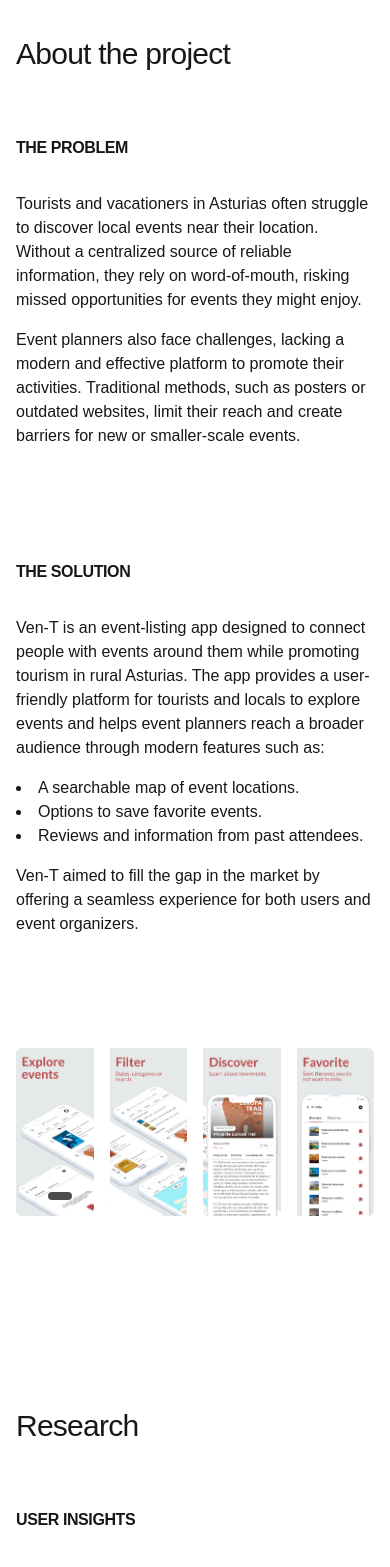
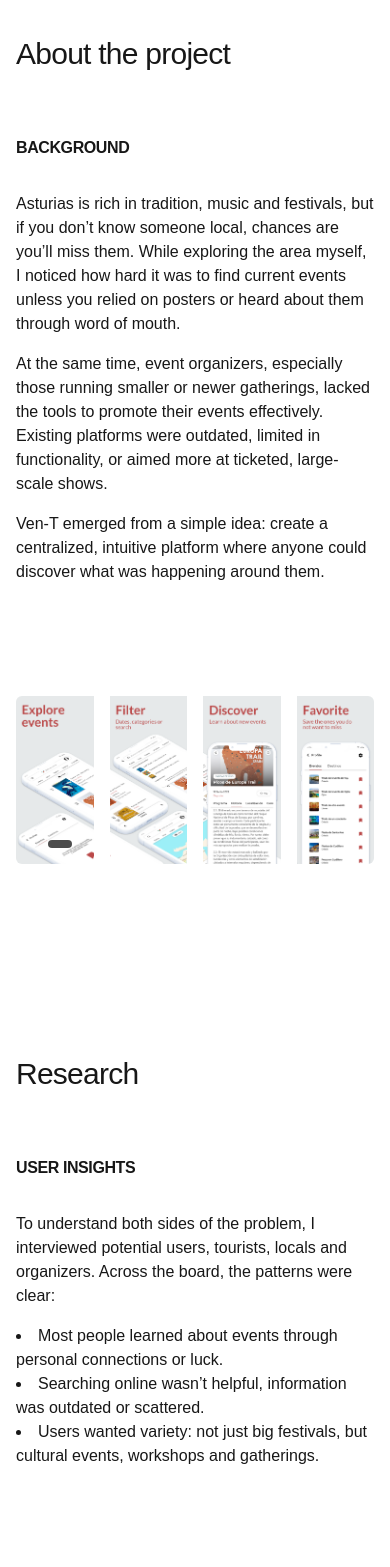
Before and after one commit to Thysreg/mac-portfolio, a Next.js app: page /vent in a window 390 px wide. Shown: the part 1320-2887 px from the top of the page. Built offline with nearby package versions, Linux system fonts and the light colour scheme.

Commit message:
Updated Ven-T copy

```diff
--- a/app/page.tsx
+++ b/app/page.tsx
@@ -75,6 +75,7 @@ export default function Home() {
                 chip3='Mobile App'
                 chip4='Prototype'
                 chip5='Test'
+                summary='Connecting Travelers and Locals with Culture'
                 link='/vent'
                 src='/ven-t-mockups-isometric.jpg'
                 alt='ven-t app mockups'
--- a/app/vent/page.tsx
+++ b/app/vent/page.tsx
@@ -8,7 +8,7 @@ import React from 'react'
 
 function Vent() {
 
-  const sections = [ "About", "Research", "Ideation & Design", "Development & Launch", "Future Opportunities" ];
+  const sections = [ "About", "Research", "Ideation & Design", "Development & Launch", "Future Opportunities", "Reflections" ];
 
   return (
     <div>
@@ -46,43 +46,15 @@ function Vent() {
 
           {/* About */}
           <section id="About" className="space-y-16 pt-24 md:pt-60">
-                <h2>
-                    About the project
-                </h2>
+                <h2>About the project</h2>
                 <div className='projectSection'>
-                <h3 className='projectSectionLeft'>
-                    The Problem
-                </h3>
+                  <h3 className='projectSectionLeft'>Background</h3>
                   <div className='projectSectionRight'>
-                <p>
-                Tourists and vacationers in Asturias often struggle to discover local events near their location. Without a centralized source of reliable information, they rely on word-of-mouth, risking missed opportunities for events they might enjoy.
-                </p>
-                <p>
-                Event planners also face challenges, lacking a modern and effective platform to promote their activities. Traditional methods, such as posters or outdated websites, limit their reach and create barriers for new or smaller-scale events.
-                </p>
+                    <p>Asturias is rich in tradition, music and festivals, but if you don’t know someone local, chances are you’ll miss them. While exploring the area myself, I noticed how hard it was to find current events unless you relied on posters or heard about them through word of mouth.</p>
+                    <p>At the same time, event organizers, especially those running smaller or newer gatherings, lacked the tools to promote their events effectively. Existing platforms were outdated, limited in functionality, or aimed more at ticketed, large-scale shows.</p>
+                    <p>Ven-T emerged from a simple idea: create a centralized, intuitive platform where anyone could discover what was happening around them.</p>
                   </div>
                 </div>
-
-                <div className='projectSection'>
-                <h3 className='projectSectionLeft'>
-                    The Solution
-                </h3>
-                <div className='projectSectionRight'>
-                <p>
-                Ven-T is an event-listing app designed to connect people with events around them while promoting tourism in rural Asturias. The app provides a user-friendly platform for tourists and locals to explore events and helps event planners reach a broader audience through modern features such as:
-                </p>
-                <ul className='list-disc list-inside'>
-                  <li>A searchable map of event locations.</li>
-                  <li>Options to save favorite events.</li>
-                  <li>Reviews and information from past attendees.</li>
-                </ul>
-                <p>
-                Ven-T aimed to fill the gap in the market by offering a seamless experience for both users and event organizers.
-                </p>
-                </div>
-
-                </div>
-
                 <Project4Image
                  src1='/vent-1.png'
                  alt1='ven-t explore events'
@@ -98,68 +70,47 @@ function Vent() {
 
             {/* Research */}
             <section id="Research" className="space-y-16 pt-24 md:pt-60">
-                <h2>
-                    Research
-                </h2>
+                <h2>Research</h2>
                 <div className='projectSection '>
-                <h3 className='projectSectionLeft'>
-                    User Insights
-                </h3>
+                <h3 className='projectSectionLeft'>User Insights</h3>
                 <div className='projectSectionRight'>
-                <p>
-                Through user interviews, several key patterns emerged:
-                </p>
+                  <p>To understand both sides of the problem, I interviewed potential users, tourists, locals and organizers. Across the board, the patterns were clear:</p>
                   <ul className='list-disc list-inside'>
-                  <li>People often rely on acquaintances or local contacts to learn about traditional events.</li>
-                  <li>Event information is rarely sought online due to unreliable or incomplete results.</li>
-                  <li>Users expressed interest in discovering diverse events beyond traditional parties.</li>
+                    <li>Most people learned about events through personal connections or luck.</li>
+                    <li>Searching online wasn’t helpful, information was outdated or scattered.</li>
+                    <li>Users wanted variety: not just big festivals, but cultural events, workshops and gatherings.</li>
                   </ul>
                 </div>
 
                 </div>
                 <div className='projectSection'>
-                <h3 className='projectSectionLeft text-wrap'>
-                    Competitive Analysis
-                </h3>
-                <p className='projectSectionRight'>
-                While platforms like Fiestas de Asturias and Pella de Ocio share a similar focus, they lacked essential features like maps or event-saving options. Indirect competitors like Google or Eventbrite provide limited information or are tailored more toward ticketed events. This gap reinforced the need for a modern and localized solution.
-                </p>
+                  <h3 className='projectSectionLeft text-wrap'>Competitive Analysis</h3>
+                  <div className='projectSectionRight'>
+                    <p>I also analyzed local competitors like Fiestas de Asturias and Pella de Ocio, as well as larger discovery platforms like Eventbrite or Google Maps. While the latter offered general event listings, none addressed the specific needs of rural tourism or community-based events in Asturias. Most lacked even basic features like maps, filters, or saved favorites.</p>
+                    <p>This reinforced our opportunity: to create something local, modern and easy to use.</p>
                   </div>
-
+                </div>
             </section>
 
             {/* Ideation */}
             <section id="Ideation & Design" className="space-y-8 pt-24 md:pt-60">
-                <h2>
-                    Ideation & Design
-                </h2>
+                <h2>Ideation & Design</h2>
                 <div className='projectSection'>
-                <h3 className='projectSectionLeft'>
-                    Value Proposition
-                </h3>
+                  <h3 className='projectSectionLeft'>Value Proposition</h3>
                   <div className='projectSectionRight'>
-                <p>
-                Ven-T bridges the gap between tourists, locals and event planners by offering a centralized and reliable platform. Key features include:
-                </p>
+                    <p>The core value of Ven-T was clarity and usefulness, for both tourists and event organizers. I focused on three key features:</p>
                     <ul className='list-disc list-inside'>
-                  <li>A map-based interface for exploring events.</li>
-                  <li>Save-to-favorites functionality.</li>
-                  <li>Easy filtering and recommendations based on user behavior.</li>
+                      <li>A <b>map-based interface</b> to visualize events by proximity</li>
+                      <li>A simple <b>save-to-favorites</b> system</li>
+                      <li>Smart <b>filtering</b> that helped users find events based on time, location, or type</li>
                     </ul>
                   </div>
 
                 </div>
                 <div className='projectSection'>
-                <h3 className='projectSectionLeft'>
-                    Design Process
-                </h3>
+                  <h3 className='projectSectionLeft'>Prioritazion Features</h3>
                   <div className='projectSectionRight'>
-                <h4>
-                  Feature Prioritization
-                </h4>
-                <p>
-                Using a Feature Prioritization Matrix, essential functionalities were identified to ensure user needs were met without overcomplicating the initial development.
-                </p>
+                    <p>To keep the MVP realistic, I created a Feature Prioritization Matrix, balancing user needs with technical feasibility. Some initial ideas (like gamified event badges or calendar integrations) were intentionally deferred to keep the scope tight.</p>
                   </div>
                 </div>
 
@@ -171,22 +122,10 @@ function Vent() {
                 label='Feature Prioritization Matrix'
                 />
                 <div className='projectSection'>
-                  <h3 className='projectSectionLeft'></h3>
+                  <h3 className='projectSectionLeft'>Sketches to Prototypes</h3>
                   <div className='projectSectionRight'>
-                  <h4>
-                  Wireframe & Prototypes
-                </h4>
-                <p>
-                Early sketches explored multiple layouts and filtering options. Iterative design sessions refined the app’s focus, ensuring a simple and intuitive user experience.
-                </p>
-                <ul className='list-disc list-inside'>
-                  <li>
-                  <b>Initial Prototypes:</b> Early designs included unnecessary features, prioritizing aesthetics over functionality. Feedback and research highlighted the need to streamline the app.
-                  </li>
-                </ul>
-
+                    <p>Early sketches explored different layouts and flows, but the first prototypes leaned too much into style over usability. Through testing and feedback, I gradually stripped the UI back, keeping only what helped users navigate quickly and confidently.</p>
                   </div>
-
                 </div>
 
                 <ProjectImage
@@ -203,13 +142,10 @@ function Vent() {
                 label='Old prototype screens'
                 />
                 <div className='projectSection'>
-                  <div className='projectSectionLeft'>
+                  <h3 className='projectSectionLeft'>High-Fidelity Design</h3>
+                  <div className='projectSectionRight'>
+                    <p>Once the structure was set, I built a clean, consistent design system using Figma, adaptable for both Android and iOS. I focused on visual clarity and real-world usability.</p>
                   </div>
-                  <ul className='projectSectionRight list-disc list-inside'>
-                    <li>
-                      <b>High-Fidelity Designs:</b> User research informed the final designs, focusing on practical features like filtering, event details and location-based exploration.
-                    </li>
-                  </ul>
                 </div>
 
                 <ProjectImage
@@ -222,24 +158,13 @@ function Vent() {
 
             {/* launch */}
             <section id="Development & Launch" className="space-y-8 pt-24 md:pt-60">
-                <h2>
-                    Development & Launch
-                </h2>
+                <h2>Development & Launch</h2>
                 <div className='projectSection'>
-                  <h3 className='projectSectionLeft'>
-                    Beta Version
-                  </h3>
+                  <h3 className='projectSectionLeft'>Beta Version</h3>
                   <div className='projectSectionRight'>
-                    <p>
-                    Ven-T&apos;s development began with a focus on replicating the high-fidelity designs as closely as possible while ensuring performance and feasibility. Some design compromises were necessary to optimize speed and usability. <br />
-                    </p>
-                    <p>
-                    The app was successfully developed and made available for download during its beta phase, providing initial users with a seamless way to discover events and gather valuable feedback. <br />
-
-                    </p>
-                    <p>
-                      <i>Note: Ven-T is no longer available for download, but it represents a completed development cycle with a functional product.</i>
-                    </p>
+                    <p>Using Flutter, I developed the mobile app to match the designs as closely as possible, while optimizing for speed and simplicity. Some design adjustments were made during development to improve load times and offline performance.</p>
+                    <p>A beta version of the app was released for Android and iOS and shared among early testers, who used it during the local spring festival season. Their feedback helped refine event listings, filters and interaction flows.</p>
+                    <p><i>🛈 Note: Ven-T is no longer available for download, but the app completed its full design and development cycle with a working beta version available in both app stores.</i></p>
                   </div>
                 </div>
 
@@ -248,31 +173,32 @@ function Vent() {
 
             {/* future */}
             <section id="Future Opportunities" className="space-y-8 py-24 md:py-60">
-                <h2>
-                    Future Opportunities
-                </h2>
+                <h2>Future Opportunities</h2>
                 <div className='projectSection'>
-                <h3 className='projectSectionLeft'>
-                    Next Steps
-                </h3>
+                  <h3 className='projectSectionLeft'>Next Steps</h3>
                   <div className='projectSectionRight'>
+                    <p>While the project paused post-launch, there’s still a roadmap for what could come next:</p>
                     <ul className='list-disc list-inside'>
-                <li>User behavior-based event recommendations. </li>
-                  <li>Advanced filtering options.</li>
-                  <li>Features like attendee counters and cluster markers for easier navigation.</li>
-                  <li>Social media integration and personalized profiles.</li>
-                  <li>Monetization through event promotions and business advertisements.</li>
+                      <li>Smart event recommendations based on behavior and interest</li>
+                      <li>More advanced filtering (e.g., for accessibility, group size, age suitability)</li>
+                      <li>Attendee counters and cluster markers for busy event areas</li>
+                      <li>Personal profiles and social sharing</li>
+                      <li>Monetization for organizers through promotions or featured listings</li>
                     </ul>
-
-
-                <p>
-                Ven-T set the foundation for a modern event-discovery experience and its thoughtful design and development serve as a strong example of problem-solving in app design.
-
-                </p>
                   </div>
                 </div>
+            </section>
 
-
+            {/* Reflections */}
+            <section id="Reflections" className="space-y-8 py-24 md:py-60">
+                <h2>Reflections</h2>
+                <div className='projectSection'>
+                  <h3 className='projectSectionLeft'></h3>
+                  <div className='projectSectionRight'>
+                    <p>Ven-T taught me how to move a product from idea to execution with clarity and constraint. It was a crash course in balancing what users need with what’s realistic to build, and how to validate assumptions quickly before getting lost in extra features.</p>
+                    <p>It also reinforced how much <b>impact simple, focused design</b> can have, especially in places where digital tools haven’t caught up to the richness of real-world experiences. Sometimes, just helping people <b>know what’s happening around them</b> is enough to bring a town to life.</p>
+                  </div>
+                </div>
             </section>
         </div>
       </div>
```
Lines whose indentation alone changed are shown as unchanged.
